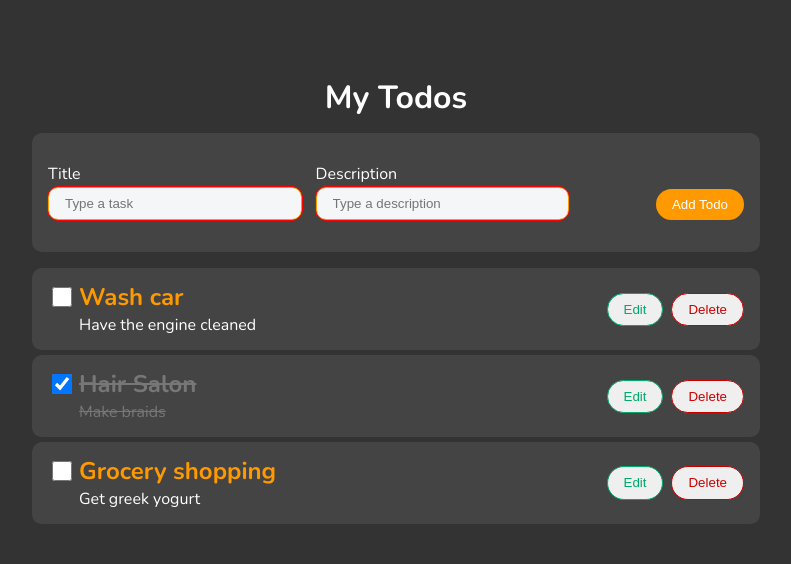
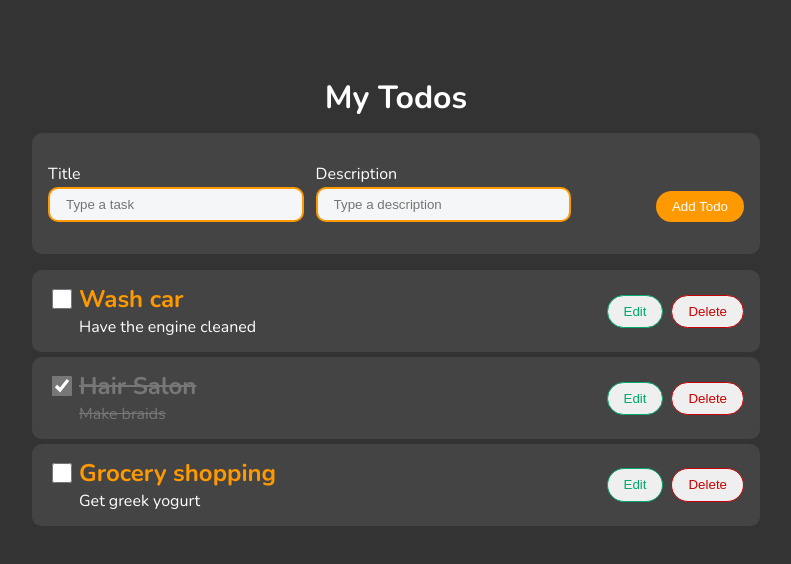
Before and after one commit to shakiraakinleye/todo-app, a React (Create React App) app: page / in a window 1280 px wide. Shown: the top 564 px of the page, without its empty margins (244-1035 px from the left). Built offline with nearby package versions, Linux system fonts and the light colour scheme.

Commit message:
bugfix: removed outline, set checkbox tick color

```diff
--- a/src/components/styles/Input.css
+++ b/src/components/styles/Input.css
@@ -5,13 +5,12 @@
 .input {
   background: #f5f6f7;
   padding: 8px 16px;
-  border: 1px solid #ff9900;
-  outline: 1px solid red;
-  /* outline: 1px solid #ff9900; */
+  border: 2px solid #ff9900;
   border-radius: 10px;
+  outline: none;
 }
 
 input:focus{
-  border: 1px solid #f3c409;
-  outline: 1px solid #f3c409;
+  border: 2px solid #f3c409;
+  outline: none;
 }
--- a/src/components/styles/Todo.css
+++ b/src/components/styles/Todo.css
@@ -40,6 +40,7 @@
   min-height: 20px;
   width: 20px;
   height: 20px;
+  accent-color: #777;
 }
 
 .todo__title {
```
